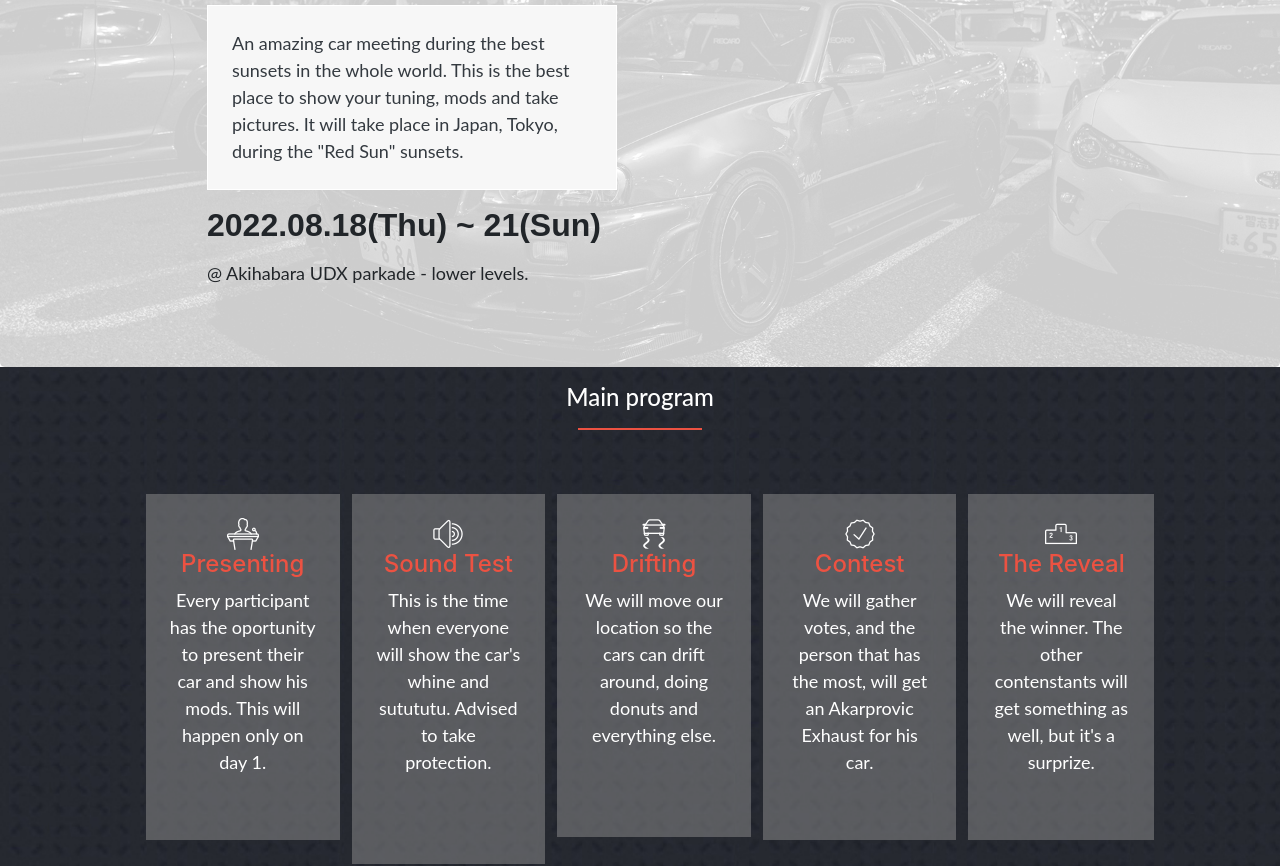
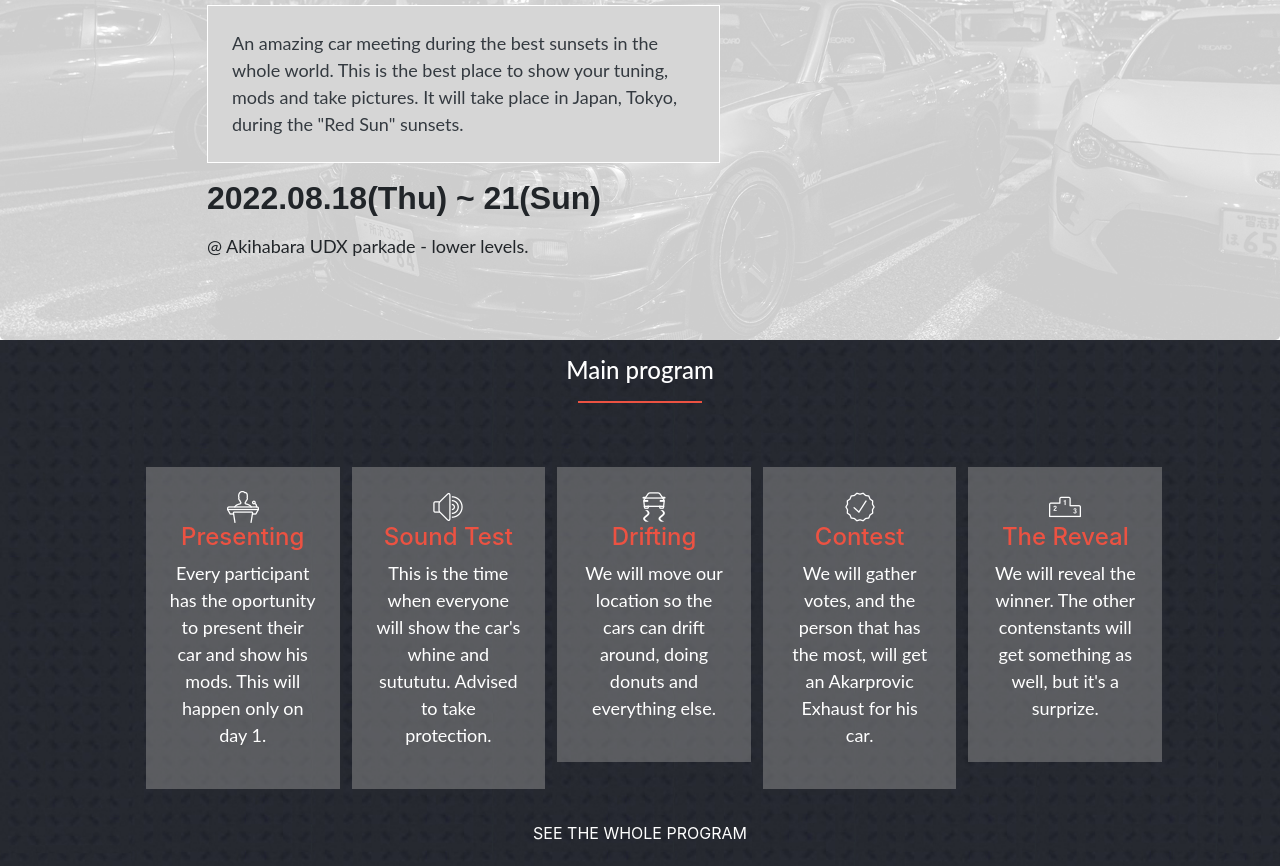
Before and after one commit to AdrianCSM/Crimson-Dawn-Car-Meeting, a plain HTML site: page index.html in a window 1280 px wide. Shown: the part 522-1388 px from the top of the page. Drawn offline with nearby package versions, Linux system fonts and the light colour scheme; a web font is replaced by a local one.

Commit message:
Change styling

```diff
--- a/assets/css/style.css
+++ b/assets/css/style.css
@@ -172,11 +172,11 @@ a {
 }
 
 .intro_description {
-  background-color: #f7f7f7;
+  background-color: #d6d6d6;
   font-family: 'Lato', sans-serif;
   border: 1px solid #fff;
   color: black;
-  width: 40%;
+  width: 50%;
 }
 
 .program-block {
@@ -251,6 +251,10 @@ ul {
 }
 
 @media screen and (max-width: 767px) {
+  .intro_header {
+    padding-left: 0;
+  }
+
   .hello_intro {
     font-size: 25px !important;
     margin-left: -10px;
--- a/index.html
+++ b/index.html
@@ -117,7 +117,7 @@
           </div>
         </div>
         <ul class="row program d-flex flex-row justify-content-center">
-          <li class="col-12 col-md-2 pr-2 pl-0 mr-1">
+          <li class="col-12 col-md-2 pb-auto pr-2 pl-0 mr-1">
             <article class="program-block text-center row mb-5 p-4 bg-dark-light-custom">
               <div class="col-sm-2 col-12 col-md-12 pr-0 pl-0">
                <img src="assets/images/present-2.png" alt="lecture"/>
@@ -125,12 +125,12 @@
               <h5 class="col-sm-5 col-12 col-md-12 pr-0 pl-0 orange section-subtitle">
                 Presenting
               </h5>
-              <p class="custom_p_tag col-sm-5 col-12 col-md-12 pb-4 pr-0 pl-0 text-white">
+              <p class="custom_p_tag col-sm-5 col-12 col-md-12 pb-0 pr-0 pl-0 text-white">
                 Every participant has the oportunity to present their car and show his mods. This will happen only on day 1.
               </p>
             </article>
           </li>
-          <li class="col-12 col-md-2 pr-2 pl-0 mr-1">
+          <li class="col-12 col-md-2 pb-auto pr-2 pl-0 mr-1">
             <article class="program-block text-center row mb-5 p-4 bg-dark-light-custom">
               <div class="col-sm-2 col-12 col-md-12 pr-0 pl-0">
                <img src="assets/images/sound-2.png" alt="lecture"/>
@@ -138,12 +138,12 @@
               <h5 class="col-sm-5 col-12 col-md-12 pr-0 pl-0 orange section-subtitle">
                 Sound Test
               </h5>
-              <p class="custom_p_tag col-sm-5 col-12 col-md-12 pb-5 pr-0 pl-0 text-white">
+              <p class="custom_p_tag col-sm-5 col-12 col-md-12 pb-0 pr-0 pl-0 text-white">
                 This is the time when everyone will show the car's whine and sutututu. Advised to take protection.
               </p>
             </article>
           </li>
-          <li class="col-12 col-md-2 pr-2 pl-0 mr-1">
+          <li class="col-12 col-md-2 pb-auto pr-2 pl-0 mr-1">
             <article class="program-block text-center row mb-5 p-4 bg-dark-light-custom">
               <div class="col-sm-2 col-12 col-md-12 pr-0 pl-0">
                <img src="assets/images/drift-2.png" alt="lecture"/>
@@ -151,7 +151,7 @@
               <h5 class="col-sm-5 col-12 col-md-12 pr-0 pl-0 orange section-subtitle">
                 Drifting
               </h5>
-              <p class="custom_p_tag col-sm-5 col-12 col-md-12 pb-5 pr-0 pl-0 text-white">
+              <p class="custom_p_tag col-sm-5 col-12 col-md-12 pb-0 pr-0 pl-0 text-white">
                 We will move our location so the cars can drift around, doing donuts and everything else.
               </p>
             </article>
@@ -164,12 +164,12 @@
               <h5 class="col-sm-5 col-12 col-md-12 pr-0 pl-0 orange section-subtitle">
                 Contest
               </h5>
-              <p class="custom_p_tag col-sm-5 col-12 col-md-12 pb-4 pr-0 pl-0 text-white">
+              <p class="custom_p_tag col-sm-5 col-12 col-md-12 pb-0 pr-0 pl-0 text-white">
                 We will gather votes, and the person that has the most, will get an Akarprovic Exhaust for his car.
               </p>
             </article>
           </li>
-          <li class="col-12 col-md-2 pr-3 pl-0 mr-1">
+          <li class="col-12 col-md-2 pr-2 pl-0 mr-1">
             <article class="program-block text-center row mb-5 p-4 bg-dark-light-custom">
               <div class="col-sm-2 col-12 col-md-12 pr-0 pl-0">
                <img src="assets/images/winner-2.png" alt="lecture"/>
@@ -177,7 +177,7 @@
               <h5 class="col-sm-5 col-12 col-md-12 pr-0 pl-0 orange section-subtitle">
                 The Reveal
               </h5>
-              <p class="custom_p_tag col-sm-5 col-12 col-md-12 pb-4 pr-0 pl-0 text-white">
+              <p class="custom_p_tag col-sm-5 col-12 col-md-12 pb-0 pr-0 pl-0 text-white">
                 We will reveal the winner. The other contenstants will get something as well, but it's a surprize.
               </p>
             </article>
```
